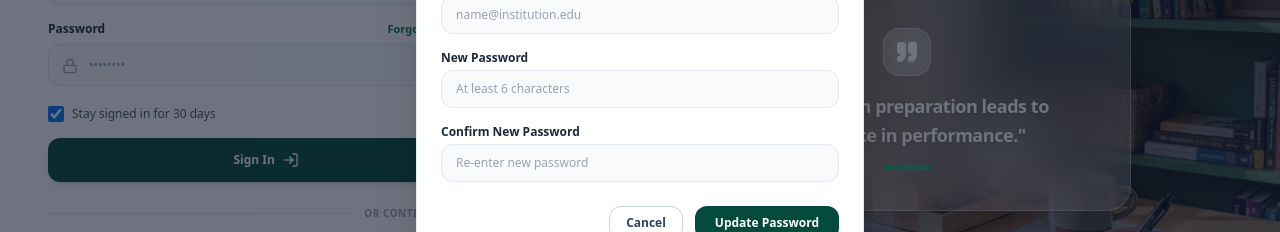
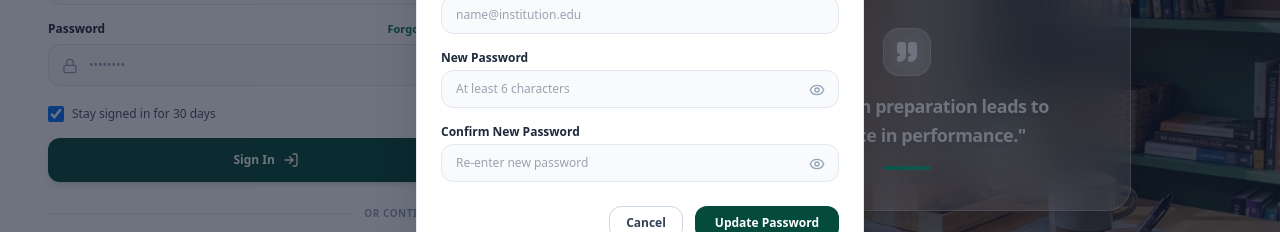
Before and after one commit to VeilSide2004/ExamMaster, a Next.js app: page /login in a window 1280 px wide. Both pictures are taken after a click on the button "Forgot Password?". Shown: the part 326-558 px from the top of the page. Built offline with nearby package versions, Linux system fonts and the light colour scheme.

Commit message:
feat: add password show and hide eye toggle buttons to Reset Account Password modal

```diff
--- a/src/app/login/page.tsx
+++ b/src/app/login/page.tsx
@@ -21,6 +21,8 @@ export default function StudentLoginPage() {
   const [resetEmail, setResetEmail] = useState('');
   const [newResetPassword, setNewResetPassword] = useState('');
   const [confirmResetPassword, setConfirmResetPassword] = useState('');
+  const [showNewResetPassword, setShowNewResetPassword] = useState(false);
+  const [showConfirmResetPassword, setShowConfirmResetPassword] = useState(false);
   const [resetStatus, setResetStatus] = useState<{ type: 'success' | 'error'; message: string } | null>(null);
   const [resetLoading, setResetLoading] = useState(false);
 
@@ -326,30 +328,50 @@ export default function StudentLoginPage() {
                   <label className="block text-xs font-extrabold text-slate-800 dark:text-slate-200 mb-1">
                     New Password
                   </label>
+                  <div className="relative">
                     <input
-                    type="password"
+                      type={showNewResetPassword ? 'text' : 'password'}
                       required
                       minLength={6}
                       value={newResetPassword}
                       onChange={(e) => setNewResetPassword(e.target.value)}
                       placeholder="At least 6 characters"
-                    className="w-full px-3.5 py-2.5 text-xs bg-slate-50 dark:bg-slate-800 border border-slate-200 dark:border-slate-700 rounded-xl text-slate-900 dark:text-white font-medium"
+                      className="w-full pl-3.5 pr-10 py-2.5 text-xs bg-slate-50 dark:bg-slate-800 border border-slate-200 dark:border-slate-700 rounded-xl text-slate-900 dark:text-white font-medium"
                     />
+                    <button
+                      type="button"
+                      onClick={() => setShowNewResetPassword(!showNewResetPassword)}
+                      className="absolute right-3.5 top-3 text-slate-400 hover:text-slate-600 dark:hover:text-slate-200 transition-colors"
+                      title={showNewResetPassword ? 'Hide password' : 'Show password'}
+                    >
+                      {showNewResetPassword ? <EyeOff className="w-4 h-4" /> : <Eye className="w-4 h-4" />}
+                    </button>
+                  </div>
                 </div>
 
                 <div>
                   <label className="block text-xs font-extrabold text-slate-800 dark:text-slate-200 mb-1">
                     Confirm New Password
                   </label>
+                  <div className="relative">
                     <input
-                    type="password"
+                      type={showConfirmResetPassword ? 'text' : 'password'}
                       required
                       minLength={6}
                       value={confirmResetPassword}
                       onChange={(e) => setConfirmResetPassword(e.target.value)}
                       placeholder="Re-enter new password"
-                    className="w-full px-3.5 py-2.5 text-xs bg-slate-50 dark:bg-slate-800 border border-slate-200 dark:border-slate-700 rounded-xl text-slate-900 dark:text-white font-medium"
+                      className="w-full pl-3.5 pr-10 py-2.5 text-xs bg-slate-50 dark:bg-slate-800 border border-slate-200 dark:border-slate-700 rounded-xl text-slate-900 dark:text-white font-medium"
                     />
+                    <button
+                      type="button"
+                      onClick={() => setShowConfirmResetPassword(!showConfirmResetPassword)}
+                      className="absolute right-3.5 top-3 text-slate-400 hover:text-slate-600 dark:hover:text-slate-200 transition-colors"
+                      title={showConfirmResetPassword ? 'Hide password' : 'Show password'}
+                    >
+                      {showConfirmResetPassword ? <EyeOff className="w-4 h-4" /> : <Eye className="w-4 h-4" />}
+                    </button>
+                  </div>
                 </div>
 
                 <div className="flex justify-end gap-3 pt-2">
```
Lines whose indentation alone changed are shown as unchanged.
